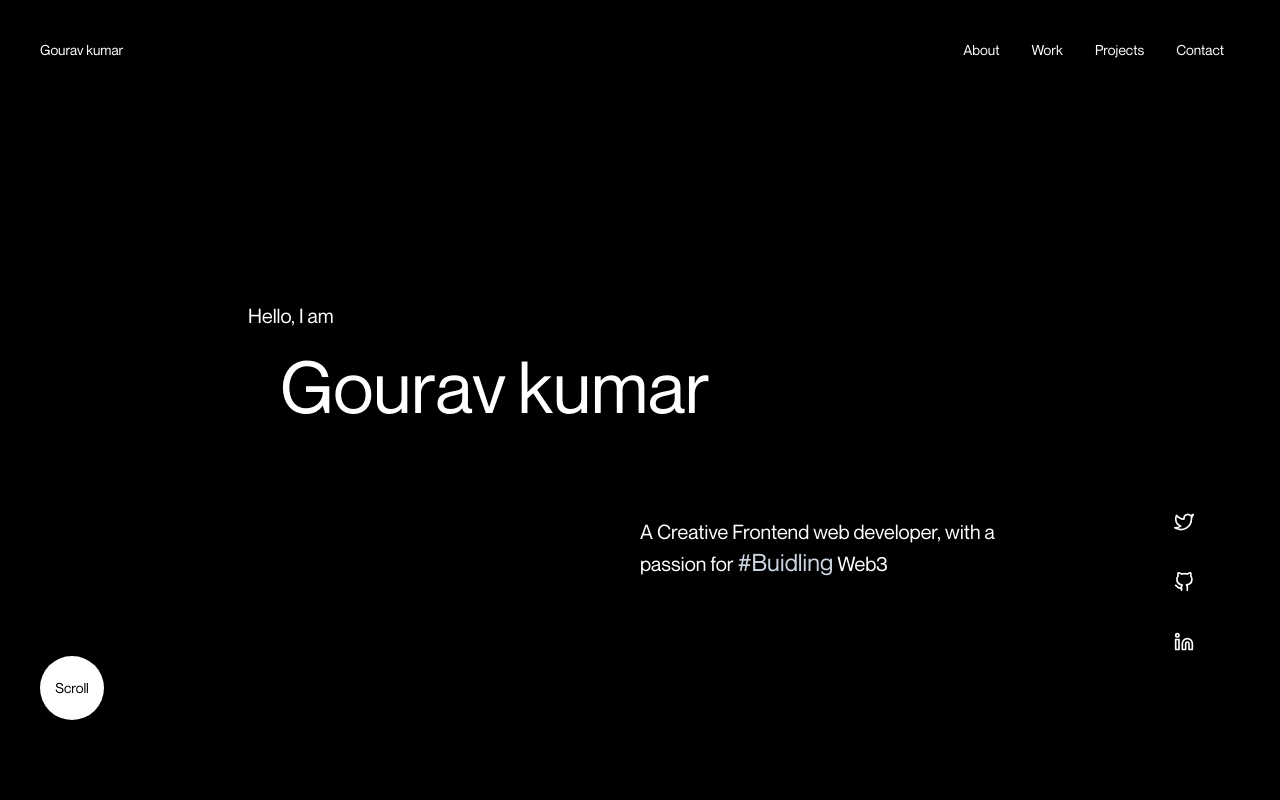
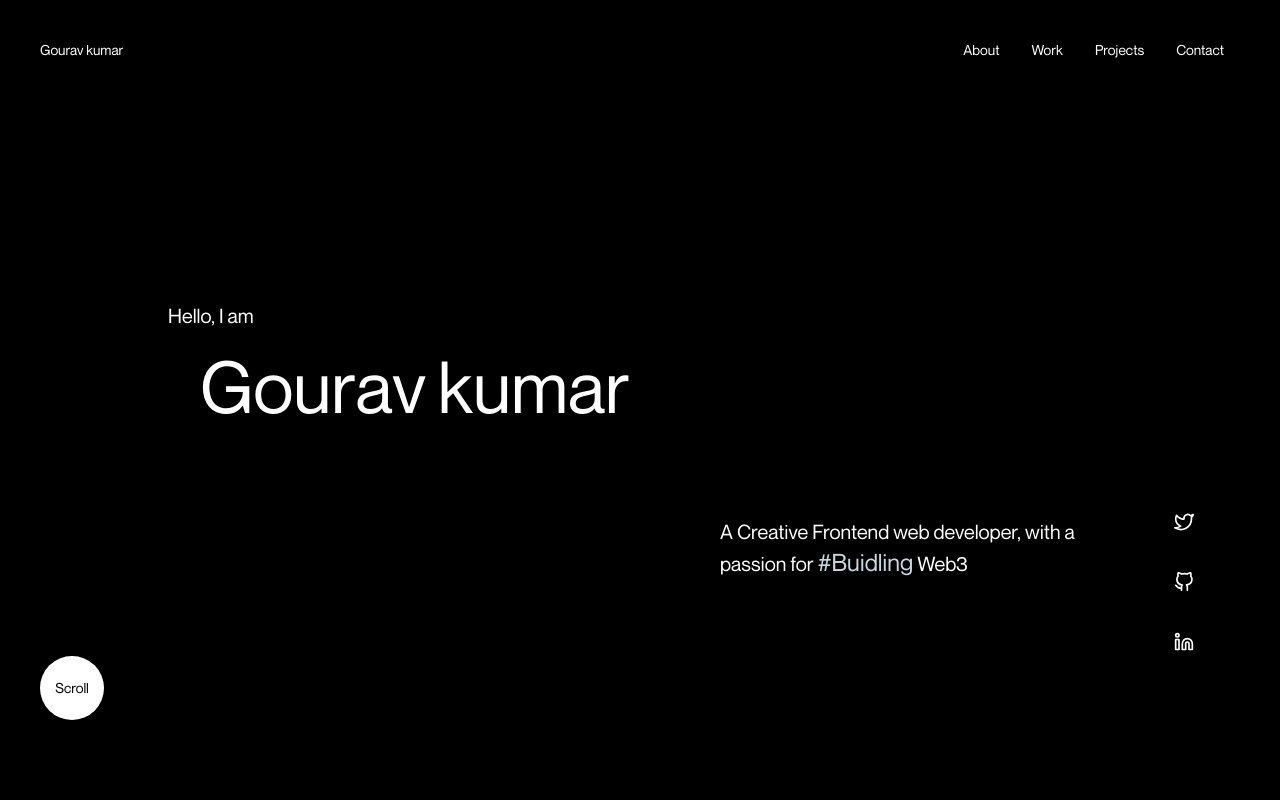
Before and after one commit to gvirus21/Portfolio-website, a Next.js app: page / in a window 1280 px wide. Shown: the top 800 px of the page. Built offline with nearby package versions, Linux system fonts and the light colour scheme.

Commit message:
code cleanups

```diff
--- a/app/Herosection.tsx
+++ b/app/Herosection.tsx
@@ -84,7 +84,7 @@ const Herosection = () => {
           transform: `translateY(-${progress * 20}vh)`,
         }}
       >
-        <div className="flex flex-col items-start xs:pt-16 md:pt-0 xs:justify-start md:justify-center mix-blend-difference h-[60vh] min-w-[20rem] lg:w-[50rem] xl:w-[70rem] z-50  relative">
+        <div className="flex flex-col items-start xs:pt-16 md:pt-0 xs:justify-start md:justify-center mix-blend-difference h-[60vh] min-w-[20rem] lg:w-[60rem] xl:w-[70rem] z-0  relative">
           <div className="ml-2">
             <motion.h1
               variants={heroParagraphTextVariant}
```
